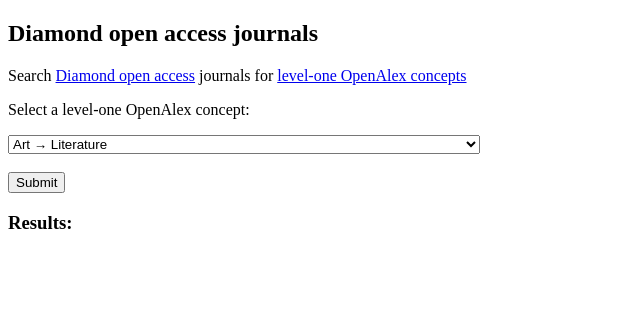
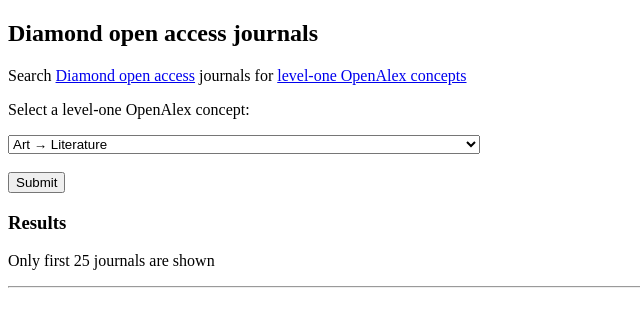
Before and after one commit to restrepo/diamondoa, a plain HTML site: page index.html in a window 1280 px wide. Shown: the whole page, without its empty margins (0-640 px from the left). Drawn offline with Linux system fonts and the light colour scheme.

Commit message:
Update index.html

```diff
--- a/index.html
+++ b/index.html
@@ -298,7 +298,9 @@
 	  <input type="submit" value="Submit">
 	</form>
 
-	<p><h3>Results:</h3></p>
+	<h3>Results</h3>
+	<p>Only first 25 journals are shown</p>
+	<hr>
 	<!-- "debug" look for `document.querySelector("#debug").innerText` in the script -->
 	<div id="debug"></div>
 	<script>
```
